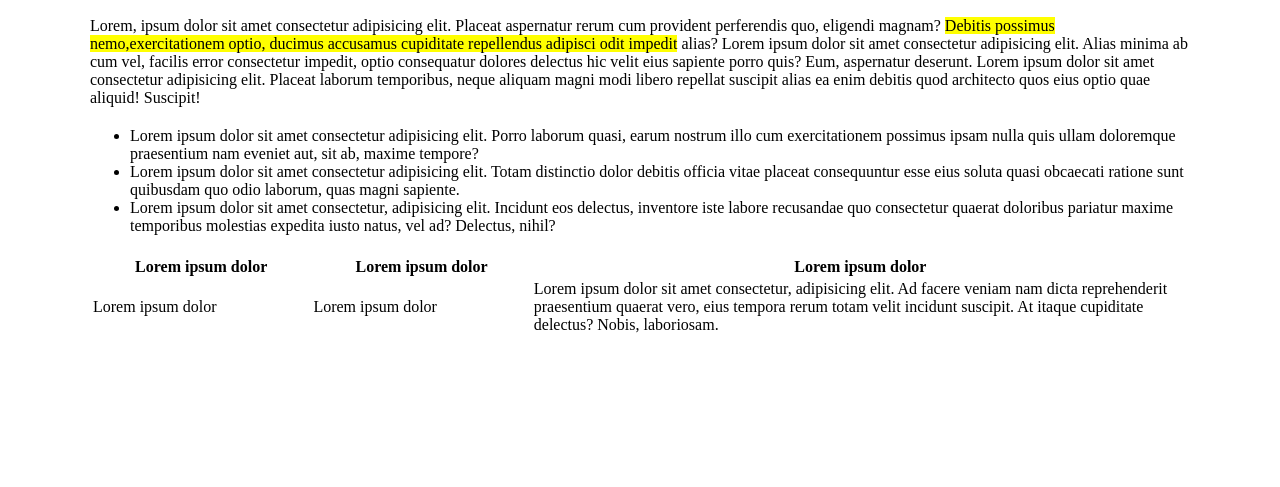
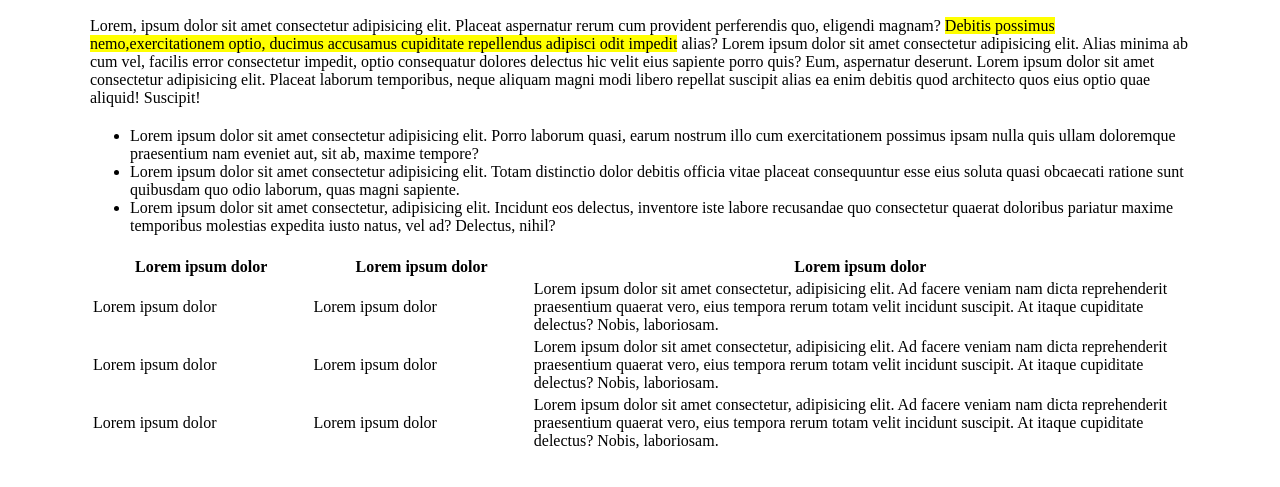
Before and after one commit to Salvatore1985/html-css-booleaner, a plain HTML site: page index.html in a window 1280 px wide. Shown: the part 299-786 px from the top of the page. Drawn offline with Linux system fonts and the light colour scheme.

Commit message:
fine-tabella

```diff
--- a/index.html
+++ b/index.html
@@ -48,16 +48,27 @@
         <table>
            <section class="tabella">
                <table>
-                   <tr>
+                   <tr class="cont">
                        <th class="testo1">Lorem ipsum dolor</th>
                        <th class="testo2">Lorem ipsum dolor</th>
                        <th class="testo3">Lorem ipsum dolor</th>
                    </tr>
-                   <tr>
-                       <td>Lorem ipsum dolor</td>
-                       <td>Lorem ipsum dolor</td>
-                       <td>Lorem ipsum dolor sit amet consectetur, adipisicing elit. Ad facere veniam nam dicta reprehenderit praesentium quaerat vero, eius tempora rerum totam velit incidunt suscipit. At itaque cupiditate delectus? Nobis, laboriosam.</td>
+                   <tr >
+                       <td class="testo1 dispari">Lorem ipsum dolor</td>
+                       <td class="testo2 dispari">Lorem ipsum dolor</td>
+                       <td class="testo3 dispari">Lorem ipsum dolor sit amet consectetur, adipisicing elit. Ad facere veniam nam dicta reprehenderit praesentium quaerat vero, eius tempora rerum totam velit incidunt suscipit. At itaque cupiditate delectus? Nobis, laboriosam.</td>
                    </tr>
+                   <tr >
+                        <td class="testo1 pari">Lorem ipsum dolor</td>
+                        <td class="testo2 pari">Lorem ipsum dolor</td>
+                        <td class="testo3 pari">Lorem ipsum dolor sit amet consectetur, adipisicing elit. Ad facere veniam nam dicta reprehenderit praesentium quaerat vero, eius tempora rerum totam velit incidunt suscipit. At itaque cupiditate delectus? Nobis, laboriosam.</td>
+                   </tr>
+                   <tr >
+                       <td class="testo1 dispari">Lorem ipsum dolor</td>
+                       <td class="testo2 dispari">Lorem ipsum dolor</td>
+                       <td class="testo3 dispari">Lorem ipsum dolor sit amet consectetur, adipisicing elit. Ad facere veniam nam dicta reprehenderit praesentium quaerat vero, eius tempora rerum totam velit incidunt suscipit. At itaque cupiditate delectus? Nobis, laboriosam.</td>
+                   </tr>
+
                </table>
            </section>
         </table>
```
